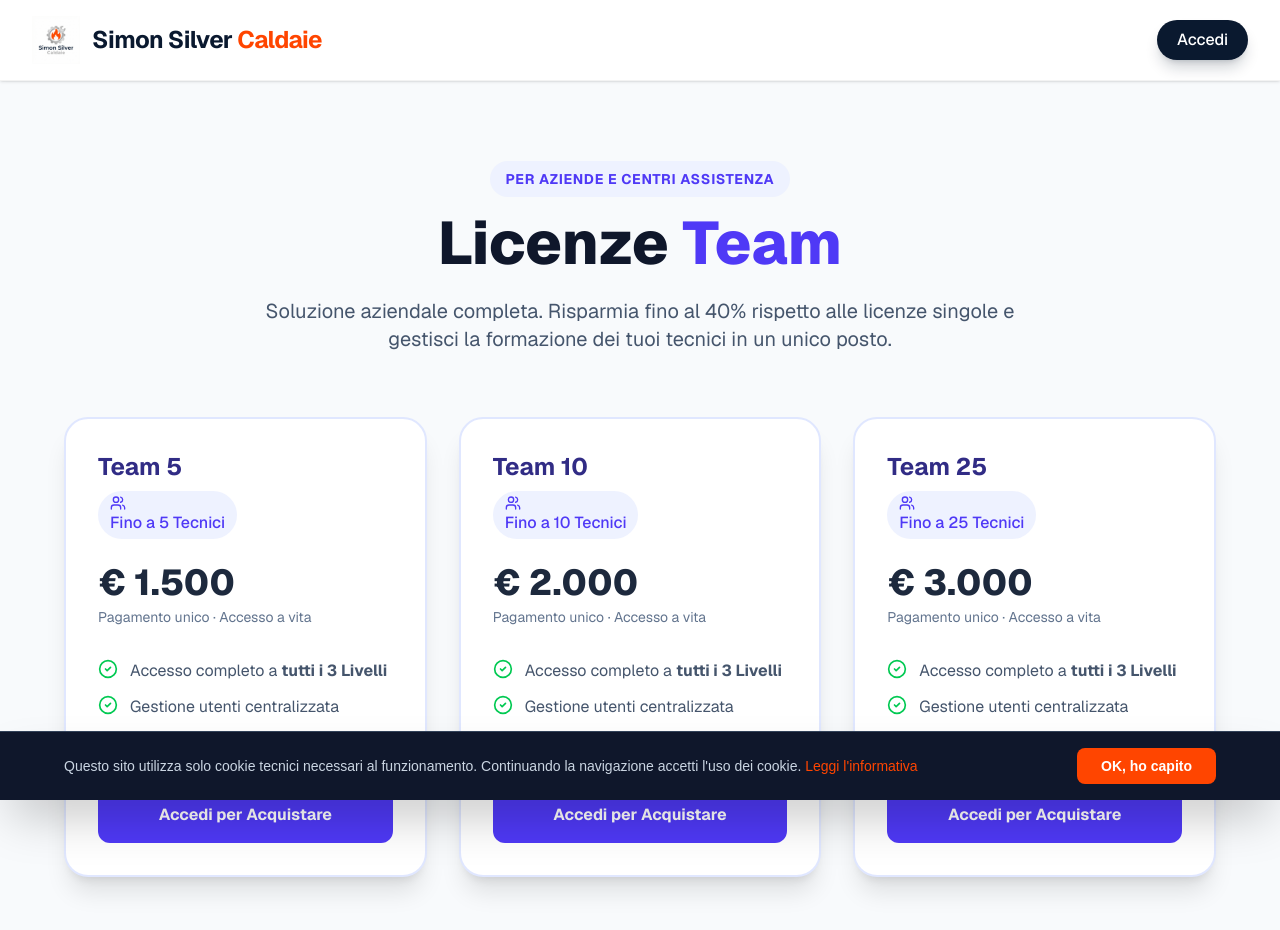
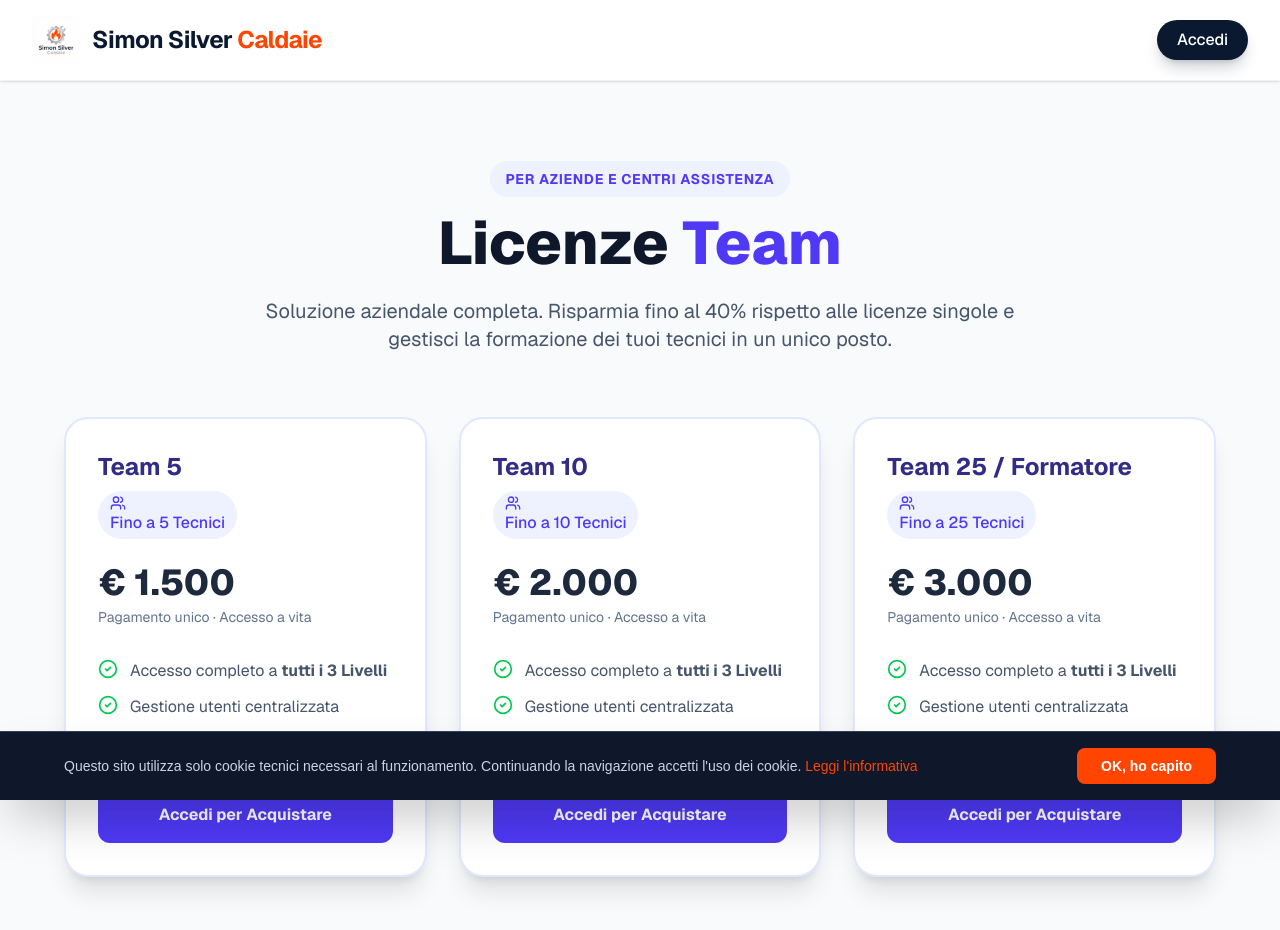
Before and after one commit to simonsilvercaldaie/sito-caldaie, a Next.js app: page /licenze-team in a window 1280 px wide. Shown: the top 930 px of the page. Built offline with nearby package versions, Linux system fonts and the light colour scheme.

Commit message:
style(team): add Formatore to Team 25 card title

```diff
--- a/app/licenze-team/page.tsx
+++ b/app/licenze-team/page.tsx
@@ -209,7 +209,7 @@ export default function TeamLicensePage() {
                             amount={2000}
                         />
                         <TeamCard
-                            title="Team 25"
+                            title="Team 25 / Formatore"
                             users={25}
                             price="3.000"
                             code="team_25"
```
